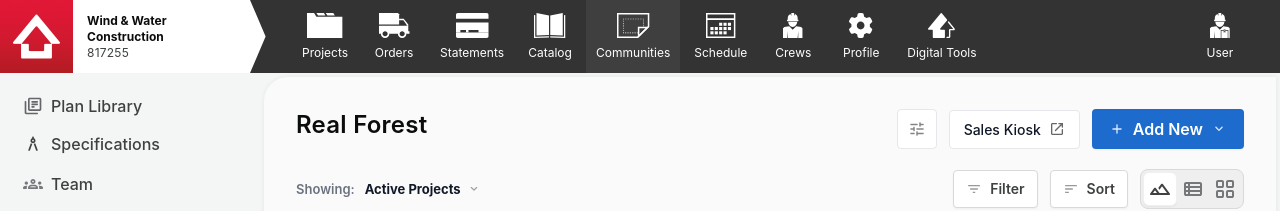
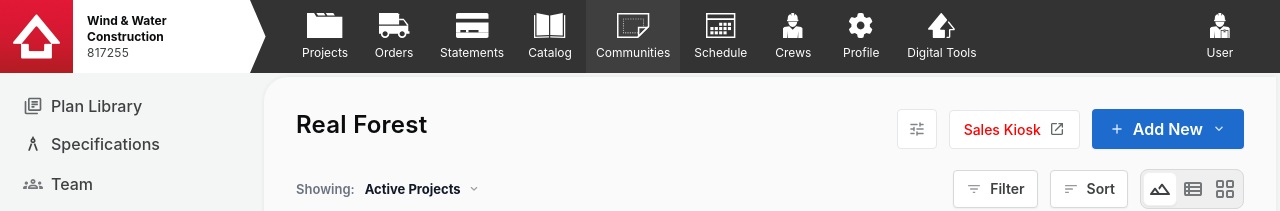
Before and after one commit to Jevohngg/mybldr-frontend, a React (Vite) app: page /communities/real-forest/overview in a window 1280 px wide. Shown: the top 211 px of the page. Built offline with nearby package versions, Linux system fonts and the light colour scheme; a web font is replaced by a local one.

Commit message:
Updated CommunityOverview.module.css

```diff
--- a/src/pages/CommunityDetail/CommunityOverview.module.css
+++ b/src/pages/CommunityDetail/CommunityOverview.module.css
@@ -12,7 +12,7 @@
 }
 
 .salesKioskButton{
-  color: red !importaint;
+  color: red !important;
 
 }
 
```
